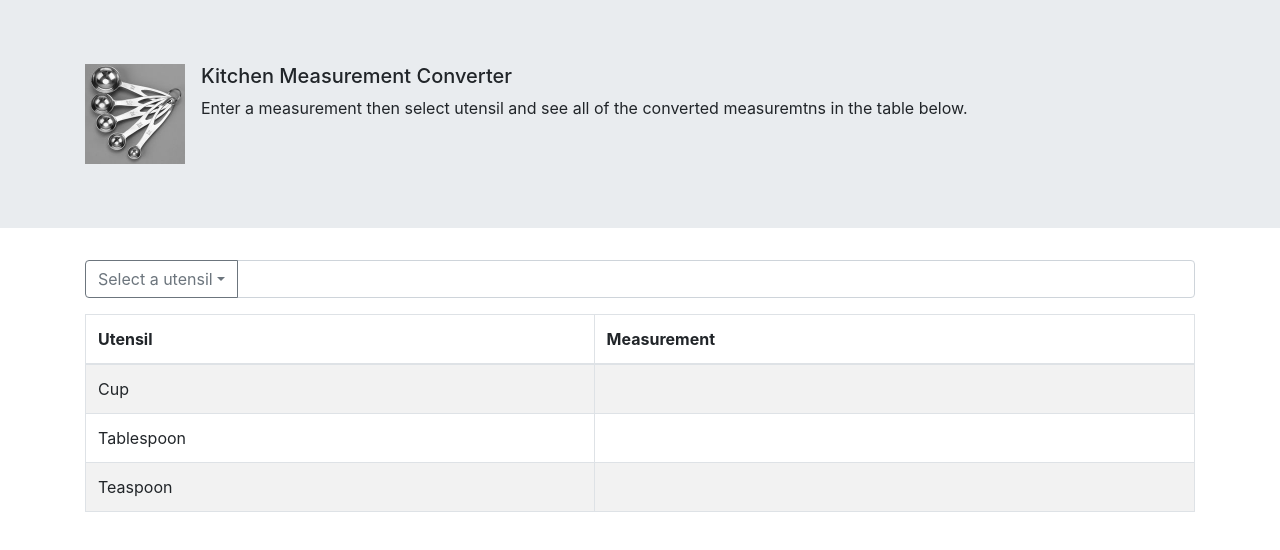
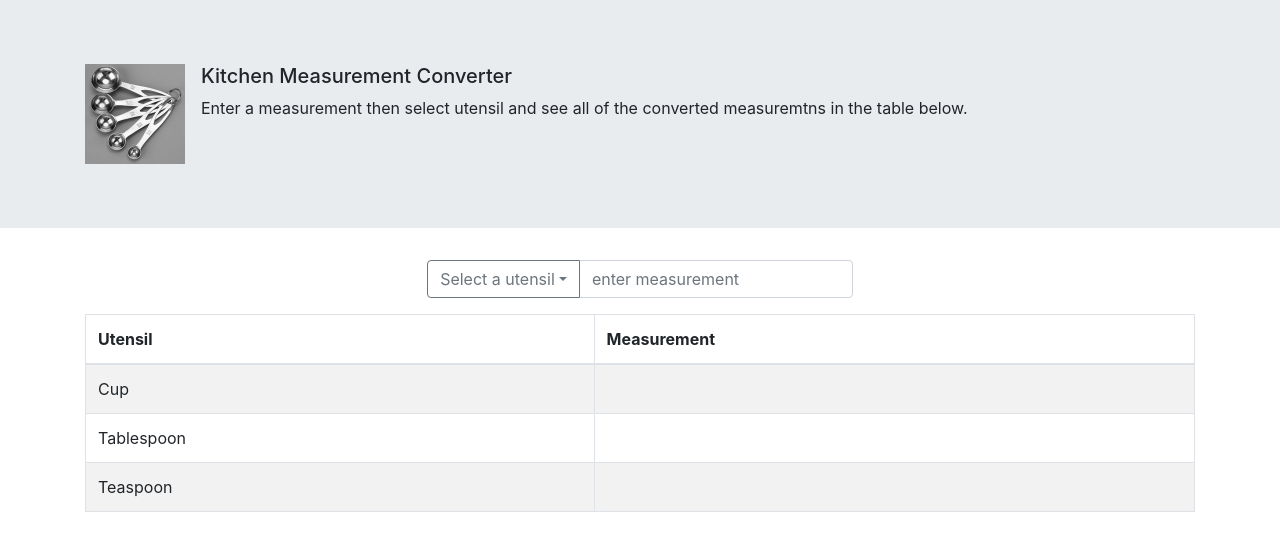
Before and after one commit to alexanderjessediaz/kitchen-measurement-converter, a React (Create React App) app: page / in a window 1280 px wide. Shown: the top 550 px of the page. Built offline with nearby package versions, Linux system fonts and the light colour scheme.

Commit message:
spacing edits. tighten form input

```diff
--- a/src/App.js
+++ b/src/App.js
@@ -17,7 +17,6 @@ class App extends Component {
     cupMeasurement:0,
     tbspMeasurement:0,
     tspMeasurement:0
-
   };
 
 
@@ -56,9 +55,7 @@ class App extends Component {
               cupMeasurement={this.state.cupMeasurement}
               tbspMeasurement={this.state.tbspMeasurement}
               tspMeasurement={this.state.tspMeasurement}
-              displayCupMeasurement={this.displayCupMeasurement}
             />
-
         </Container>
       </div>
 
--- a/src/components/UtensilCard.js
+++ b/src/components/UtensilCard.js
@@ -9,19 +9,25 @@ class UtensilCard extends Component {
 
   render(){
     return (
-       <Container>
+       <Container fluid="sm">
         <InputGroup className="mb-3">
           <DropdownButton
             as={InputGroup.Prepend}
             variant="outline-secondary"
             title="Select a utensil"
             id="input-group-dropdown-1"
+
           >
             <Dropdown.Item href="#">Cup</Dropdown.Item>
             <Dropdown.Item href="#">Tablespoon</Dropdown.Item>
             <Dropdown.Item href="#">Teaspoon</Dropdown.Item>
           </DropdownButton>
-          <Form.Control aria-describedby="basic-addon1" />
+          <Form.Control
+
+            aria-describedby="basic-addon1"
+            placeholder="enter measurement"
+            type="number"
+           />
         </InputGroup>
        </Container>
 
```
